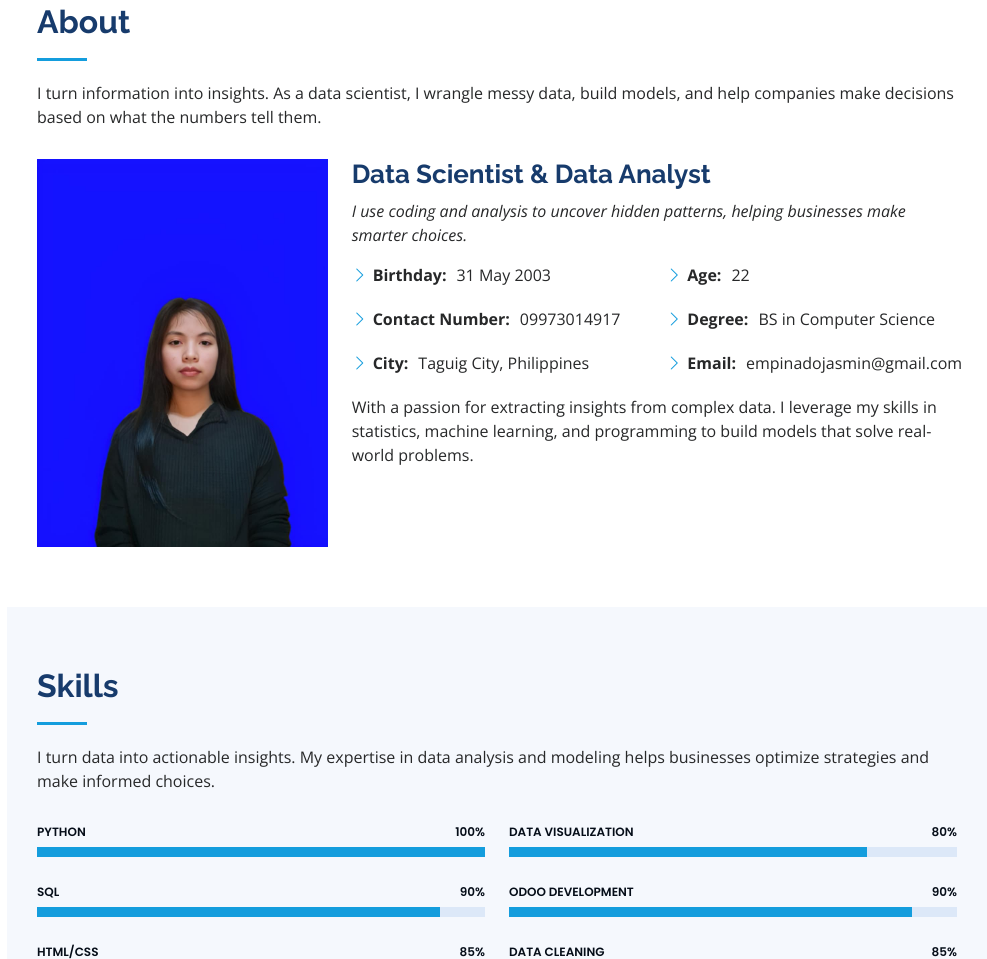
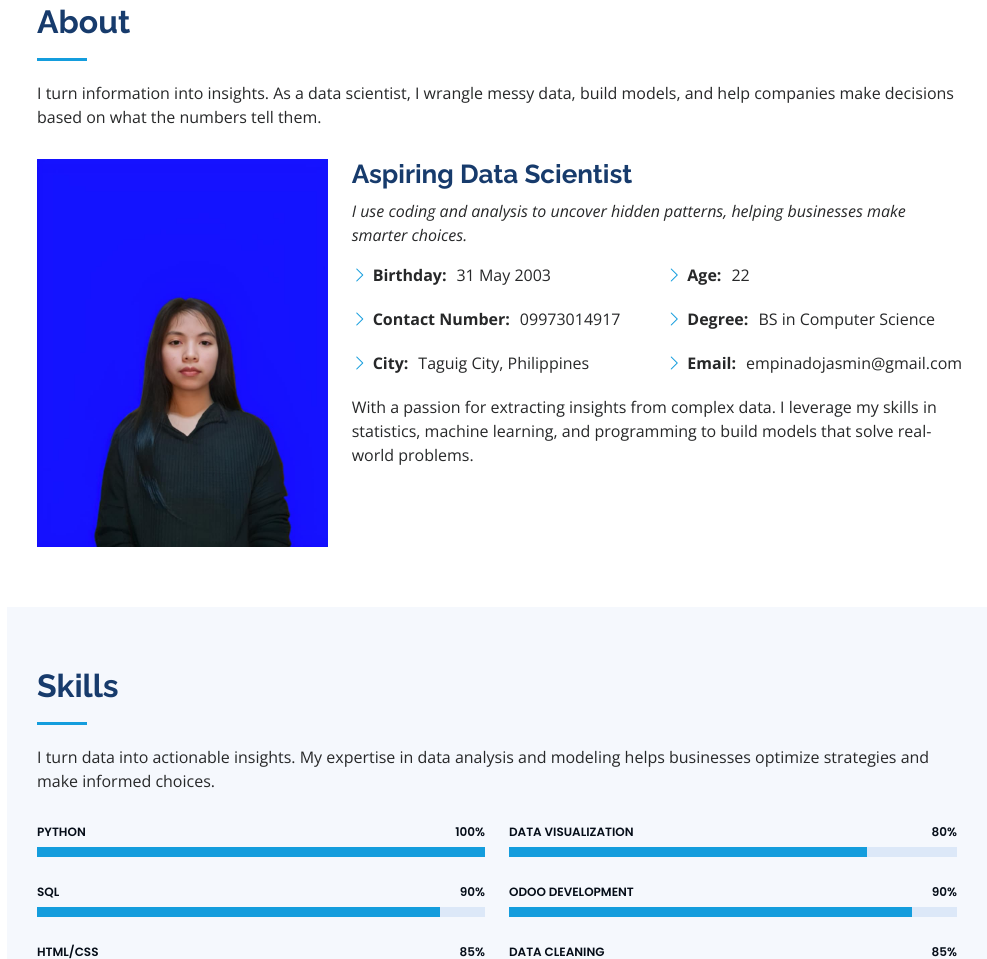
Before and after one commit to jasminempinado/ePortfolio-Empinado, a plain HTML site: page index.html in a window 1280 px wide. Shown: the part 857-1816 px from the top of the page, without its empty margins (293-1280 px from the left). Drawn offline with nearby package versions, Linux system fonts and the light colour scheme.

Commit message:
Update index.html

```diff
--- a/index.html
+++ b/index.html
@@ -78,7 +78,7 @@
   <section id="hero" class="d-flex flex-column justify-content-center align-items-center">
     <div class="hero-container" data-aos="fade-in">
       <h1>Lea Mae Jasmin L. Empinado</h1>
-      <p>I'm <span class="typed" data-typed-items="Computer Science Graduate, Aspiring Data Scientist"></span></p>
+      <p>I'm <span class="typed" data-typed-items="Computer Science Graduate, an Aspiring Data Scientist"></span></p>
     </div>
   </section><!-- End Hero -->
 
@@ -99,7 +99,7 @@
             <img src="assets/img/profile-img.jpg" class="img-fluid" alt="">
           </div>
           <div class="col-lg-8 pt-4 pt-lg-0 content" data-aos="fade-left">
-            <h3>Data Scientist &amp; Data Analyst</h3>
+            <h3>Aspiring Data Scientist</h3>
             <p class="fst-italic">
               I use coding and analysis to uncover hidden patterns, helping businesses make smarter choices.
             </p>
```
